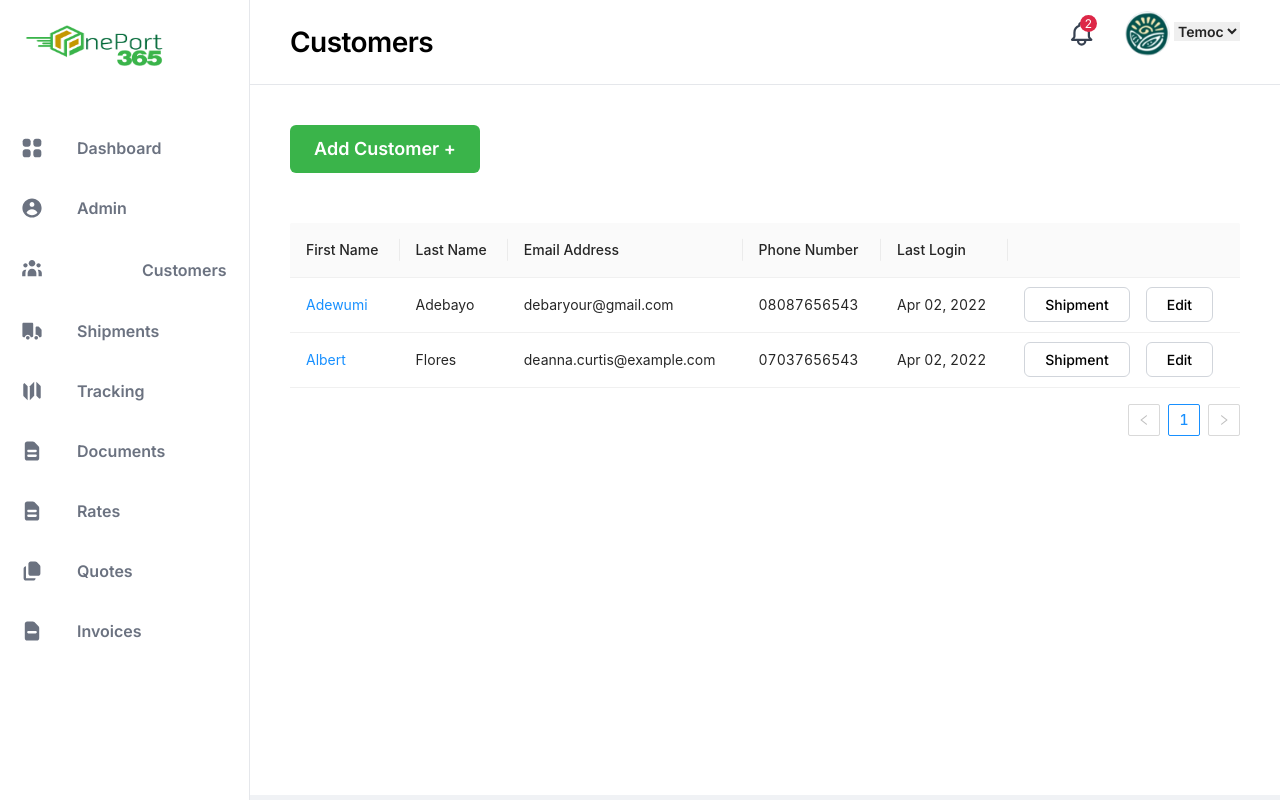
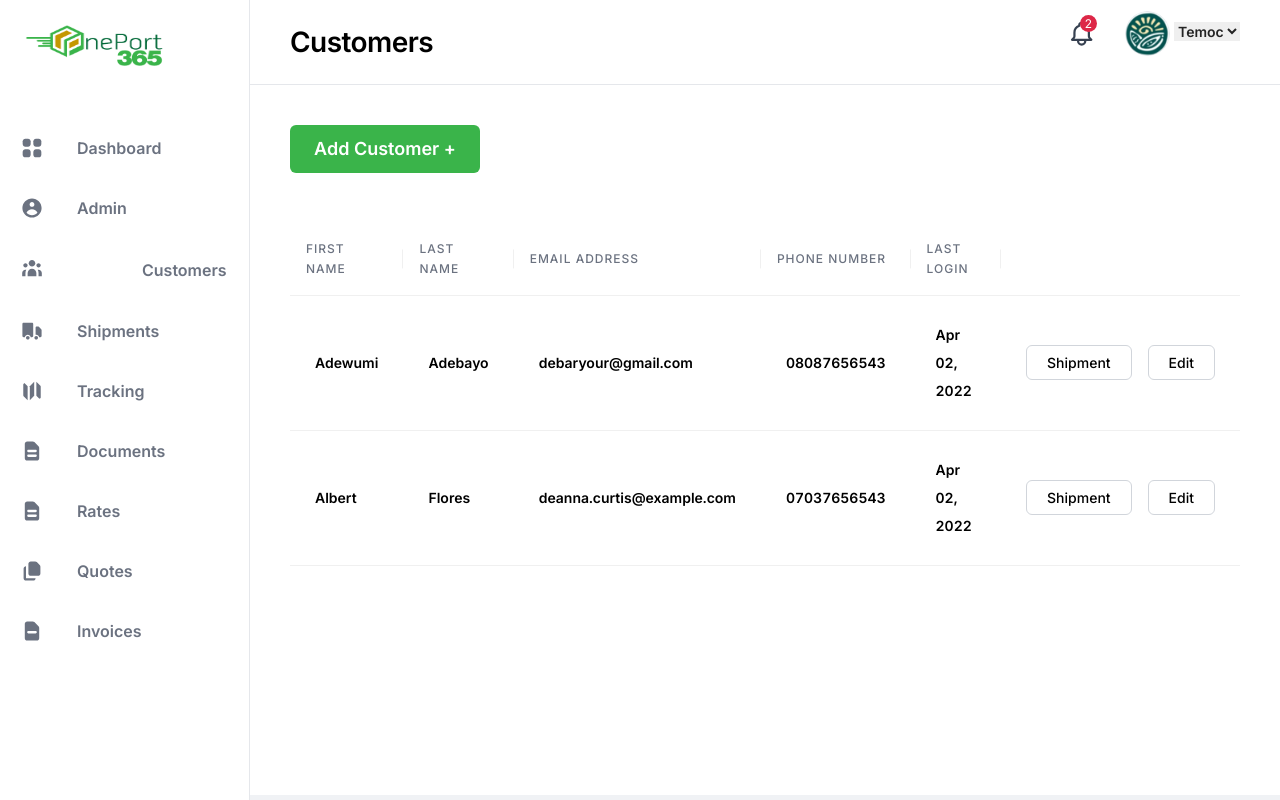
Before and after one commit to siccoo/freight-system, a React (Create React App) app: page / in a window 1280 px wide. Built offline with nearby package versions, Linux system fonts and the light colour scheme.

Commit message:
updates on customer component

```diff
--- a/src/App.tsx
+++ b/src/App.tsx
@@ -1,6 +1,6 @@
 import 'antd/dist/antd.css';
 import './App.css';
-import Home from './pages/home';
+import Home from './containers/home';
 
 function App() {
   return (
--- a/src/components/sidebar/index.tsx
+++ b/src/components/sidebar/index.tsx
@@ -11,13 +11,13 @@ import TrackIcon from "../../assets/trackingIcon.svg";
 import DocumentIcon from "../../assets/documentIcon.svg";
 import QuoteIcon from "../../assets/quoteIcon.svg";
 import InvoiceIcon from "../../assets/invoiceIcon.svg";
-import Customers from '../../pages/customers';
+import Customers from '../../containers/customers';
 
 
-const { Content, Sider } = Layout;
+const { Sider } = Layout;
 
 const LayoutBuilder: React.FC = () => (
-  <Layout style={{ height: "100vh" }}>
+  <Layout style={{ height: "100vh", overflow: "hidden" }}>
     <Sider
       breakpoint="lg"
       collapsedWidth="0"
@@ -30,7 +30,7 @@ const LayoutBuilder: React.FC = () => (
       className="layout__sidebar"
       style={{
         margin: 0,
-        minHeight: 750,
+        minHeight: 800,
         borderRight: "1px solid #E5E7EB",
       }}
     >
--- /dev/null
+++ b/src/containers/customers/index.css
@@ -0,0 +1,96 @@
+.site-layout-background {
+  background: #fff;
+}
+
+a,
+a:hover,
+a:focus,
+a:active {
+  color: inherit;
+  text-decoration: none;
+}
+
+button {
+  background: #3ab44a;
+  border-radius: 6px;
+  width: 20%;
+  color: #fff;
+  font-family: "Inter";
+  font-style: normal;
+  font-weight: 600;
+  font-size: 18px;
+  line-height: 28px;
+  padding: 10px 24px;
+  text-decoration: none;
+  border: none;
+  margin-bottom: 50px;
+}
+
+@media only screen and (min-device-width: 320px) and (max-device-width: 480px) {
+  button {
+    padding: 6px 18px;
+    font-size: 14px;
+  }
+}
+
+.space-action {
+  background: #ffffff;
+  border: 1px solid #d1d5db;
+  border-radius: 6px;
+  padding: 8px 20px;
+  font-family: "Inter";
+  font-style: normal;
+  font-weight: 500;
+  font-size: 14px;
+  line-height: 20px;
+  color: #000000;
+  text-decoration: none;
+}
+
+@media only screen and (min-device-width: 320px) and (max-device-width: 480px) {
+  .space-action {
+    padding: 4px 14px;
+    font-size: 12px;
+  }
+}
+
+.ant-table table {
+  width: 100%;
+  text-align: left;
+  border-radius: 2px 2px 0 0;
+  /* border-collapse: separate; */
+  border-spacing: 0;
+}
+
+th.ant-table-cell {
+  background: none !important;
+  font-family: "Inter";
+  font-style: normal;
+  font-weight: 600;
+  font-size: 12px;
+  line-height: 20px;
+  color: #6b7280 !important;
+  letter-spacing: 1px;
+  text-transform: uppercase;
+}
+
+.ant-table-pagination.ant-pagination {
+  margin: 16px 0;
+  display: none;
+}
+
+tbody.ant-table-tbody {
+  background: #ffffff;
+  border: 1px solid #e5e7eb;
+  border-radius: 8px 8px 8px 8px !important;
+}
+
+td.ant-table-cell {
+  padding: 25px !important;
+  font-family: "Inter";
+  font-style: normal;
+  font-weight: 600;
+  font-size: 14px;
+  line-height: 28px;
+  color: #000000;
+}
--- a/src/pages/customers/index.tsx
+++ b/src/containers/customers/index.tsx
@@ -1,6 +1,6 @@
 import React from 'react';
 import { Layout } from 'antd';
-import { Space, Table, Tag } from 'antd';
+import { Space, Table } from 'antd';
 import type { ColumnsType } from 'antd/es/table';
 
 import "./index.css"
@@ -21,7 +21,7 @@ const columns: ColumnsType<DataType> = [
         title: 'First Name',
         dataIndex: 'first_name',
         key: 'first_name',
-        render: text => <a>{text}</a>,
+        render: text => <a href="/">{text}</a>,
     },
     {
         title: 'Last Name',
@@ -43,33 +43,13 @@ const columns: ColumnsType<DataType> = [
         dataIndex: 'last_login',
         key: 'last_login',
     },
-    // {
-    //     title: 'Email Address',
-    //     key: 'tags',
-    //     dataIndex: 'tags',
-    //     render: (_, { tags }) => (
-    //         <>
-    //             {tags.map(tag => {
-    //                 let color = tag.length > 5 ? 'geekblue' : 'green';
-    //                 if (tag === 'loser') {
-    //                     color = 'volcano';
-    //                 }
-    //                 return (
-    //                     <Tag color={color} key={tag}>
-    //                         {tag.toUpperCase()}
-    //                     </Tag>
-    //                 );
-    //             })}
-    //         </>
-    //     ),
-    // },
     {
         title: '',
         key: 'action',
         render: (_, record) => (
             <Space size="middle">
-                <a className='space-action'>Shipment</a>
-                <a className='space-action'>Edit</a>
+                <a href="/" className='space-action'>Shipment</a>
+                <a href="/" className='space-action'>Edit</a>
             </Space>
         ),
     },
@@ -101,7 +81,7 @@ const Customers: React.FC = () => {
         <Content style={{ margin: '0' }}>
             <div className="site-layout-background" style={{ padding: "40px 40px", minHeight: 710 }}>
                 <button type='submit'>Add Customer {" "} +</button>
-                <Table columns={columns} dataSource={data} />
+                <Table columns={columns} dataSource={data}  />
             </div>
         </Content>
     )
--- a/src/pages/customers/index.css
+++ /dev/null
@@ -1,40 +0,0 @@
-.site-layout-background {
-    background: #fff;
-}
-
-button {
-    background: #3AB44A;
-    border-radius: 6px;
-    width: 20%;
-    color: #fff;
-    font-family: "Inter";
-    font-style: normal;
-    font-weight: 600;
-    font-size: 18px;
-    line-height: 28px;
-    padding: 10px 24px;
-    text-decoration: none;
-    border: none;
-    margin-bottom: 50px;
-}
-
-@media only screen and (min-device-width: 320px) and (max-device-width: 480px) {
-    button {
-        padding: 6px 18px;
-        font-size: 14px;
-    }
-}
-
-.space-action {
-    background: #FFFFFF;
-border: 1px solid #D1D5DB;
-border-radius: 6px;
-padding: 8px 20px;
-font-family: 'Inter';
-font-style: normal;
-font-weight: 500;
-font-size: 14px;
-line-height: 20px;
-color: #000000;
-text-decoration: none;
-}
```
Also changed, not shown: src/containers/home/index.tsx (renamed from src/pages/home/index.tsx).
